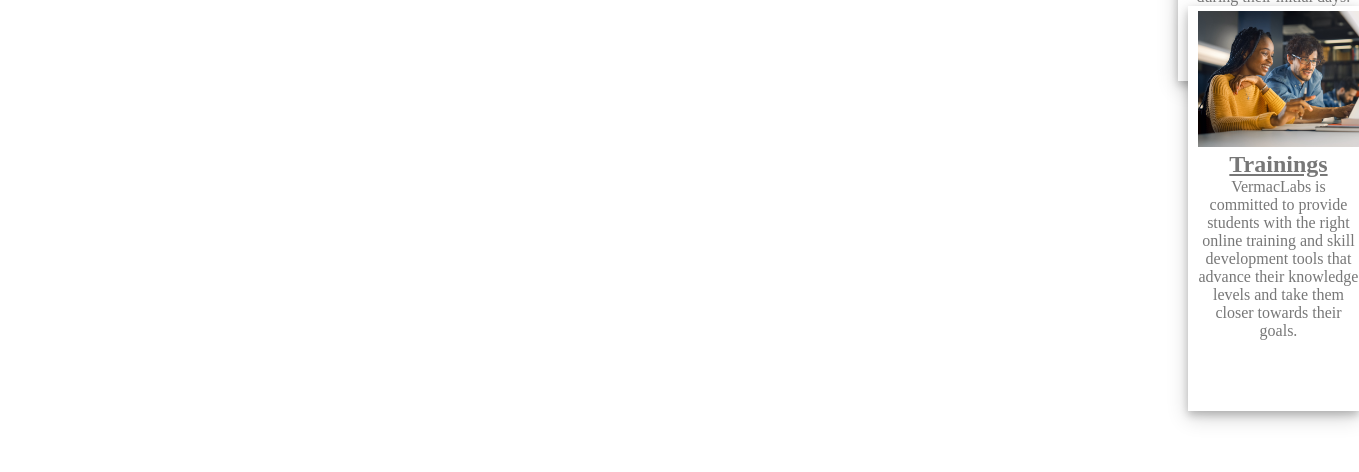
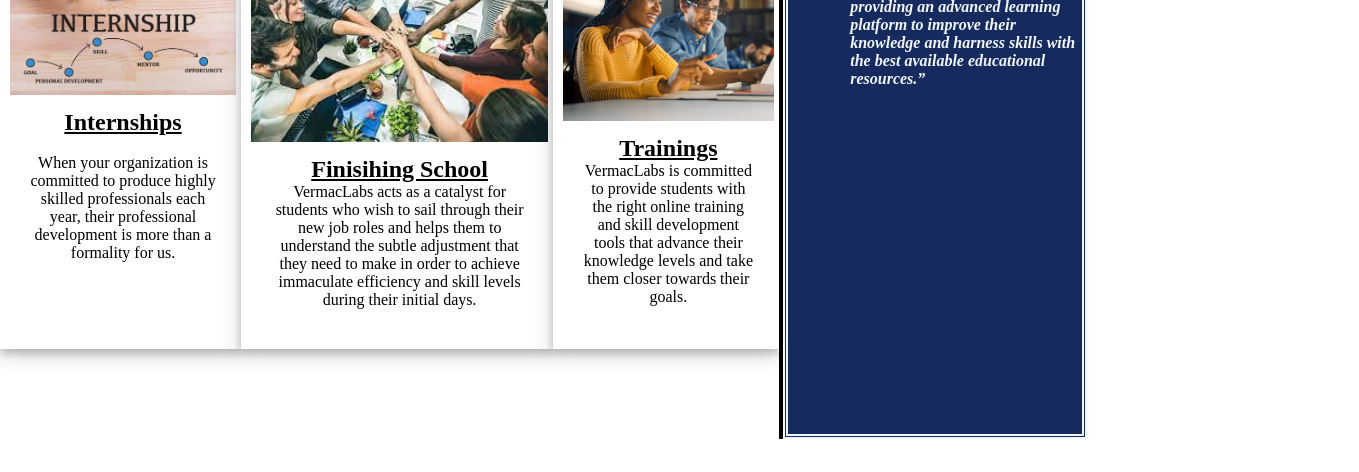
Before and after one commit to Faizxmohd/Vermaclabs, a plain HTML site: page index.html in a window 1280 px wide. Shown: the part 790-1262 px from the top of the page, 1359 px wide, since content can reach past the window. After the commit the page ends 1229 px from the top, so only its background shows below. Drawn offline with Linux system fonts and the light colour scheme.

Commit message:
Polaroids are aligned together

```diff
--- a/index.html
+++ b/index.html
@@ -1,17 +1,16 @@
 <!DOCTYPE html>
 <html lang="en">
+
 <head>
   <meta charset="UTF-8" />
   <meta http-equiv="X-UA-Compatible" content="IE=edge" />
   <meta name="viewport" content="width=device-width, initial-scale=1.0" />
   <title>Welcome to vermaclabs</title>
-    <link
-      rel="stylesheet"
-      href="https://cdnjs.cloudflare.com/ajax/libs/font-awesome/6.3.0/css/all.min.css"
-    />
+  <link rel="stylesheet" href="https://cdnjs.cloudflare.com/ajax/libs/font-awesome/6.3.0/css/all.min.css" />
   <link rel="stylesheet" href="navbar.css" />
   <link rel="stylesheet" href="styles.css">
 </head>
+
 <body>
   <nav class="navbar">
     <ul>
@@ -24,8 +23,7 @@
     <img class="logo" src="vermaclabslogo.png" alt="vermaclabslogo" />
   </nav>
   <style>
-
-      .parallax{
+    .parallax {
 
       background-image: url(work.jpeg);
       min-height: 500px;
@@ -35,10 +33,9 @@
       background-size: cover;
 
     }
-
-
   </style>
-  <div class="parallax"><h1 align="center"  ><pre>
+  <div class="parallax">
+    <pre><h1>
 
 
 
@@ -48,42 +45,89 @@
 
 
 
-  </pre></h1></div>
+  </h1></pre>
+  </div>
+  <br>
+  <br>
   <div class="Courses" align="center">
     <br>
     <br>
-      <h1>Programming Courses Online </h1>
-      <br>
-      <br>
-      <div class="polaroid">
+    <h1 align="center"><b>Programming Courses Online</b> </h1>
+    <br />
+    <br />
+  </div>
+
+  <div class="row">
+    <div class="polaroid" style="width:auto">
       <img class="img1" src="internship.jpeg" alt="5 Terre" style="width:100%">
       <div class="container">
         <h2><u>Internships</u></h2>
         <br>
-        <p>When your organization is committed to produce highly skilled professionals each year, their professional development is more than a formality for us.</p>
+        <p>When your organization is committed to produce highly skilled professionals each year, their professional
+          development is more than a formality for us.</p>
 
       </div>
+    </div>
 
-        <div class="polaroid">
+    <div class="row1">
+      <div class="polaroid1" style="width:auto">
         <img class="img2" src="work2.jpeg" alt="5 Terre" style="width:100%">
         <div class="container">
-            <h2><u>Finsihing School</u></h2>
-            <p>VermacLabs acts as a catalyst for students who wish to sail through their new job roles and helps them to understand the subtle adjustment that they need to make in order to achieve immaculate efficiency and skill levels during their initial days.</p>
+          <h2><u>Finisihing School</u></h2>
+          <p>VermacLabs acts as a catalyst for students who wish to sail through their new job roles and helps them to
+            understand the subtle adjustment that they need to make in order to achieve immaculate efficiency and skill
+            levels during their initial days.</p>
+        </div>
       </div>
 
-          <div class="polaroid">
+      <div class="row2">
+        <div class="polaroid2" style="width:auto">
           <img class="img3" src="school.jpeg" alt="5 Terre" style="width:100%">
           <div class="container">
             <h2><u>Trainings</u></h2>
-              <p>VermacLabs is committed to provide students with the right online training and skill development tools that advance their knowledge levels and take them closer towards their goals.</p>
+            <p>VermacLabs is committed to provide students with the right online training and skill development tools
+              that advance their knowledge levels and take them closer towards their goals.</p>
+          </div>
         </div>
 
 
 
 
+      </div>
+
+      <br>
+      <br>
+      <div class="parallax2"></div>
+      <style>
+        .parallax2 {
+
+          background-image: url(work3.jpeg);
+          min-height: 500px;
+          background-attachment: fixed;
+          background-position: center;
+          background-repeat: no-repeat;
+          background-size: cover;
+
+        }
+      </style>
+
+      <br>
+      <br>
+      <hr color="black">
+      <hr color="black">
+      <br>
+      <br>
+
+      <div class="Vision">
+        <h2 align="center"><i>
+            Our Vision
+          </i></h2>
+        <br>
+        <p><i>“VermacLabs aids in making education equally accessible and empowers every student by providing an
+            advanced learning platform to improve their knowledge and harness skills with the best available educational
+            resources.”</i></p>
 
       </div>
-    <br>
 
       <footer class="foot">
         <div class="footdes">
@@ -91,4 +135,5 @@
         </div>
       </footer>
 </body>
+
 </html>
--- a/styles.css
+++ b/styles.css
@@ -1,6 +1,4 @@
-body{
-    display: flex;
-}
+
 .parallax{
     font-family: 'Lucida Sans', 'Lucida Sans Regular', 'Lucida Grande', 'Lucida Sans Unicode', Geneva, Verdana, sans-serif;
     padding-bottom: 20cqb;
@@ -10,23 +8,91 @@
     padding: 50px 80px;
     text-align: justify;
     text-decoration: dashed;
+    border-color: aliceblue;
+    background-color: aliceblue;
+    border-radius: 30%;
 }
 
-.Courses{
+div.Courses{
 
     color: #777;
     background-color: white;
     text-align: center;
+    display: flex;
 
 }
+div.row{
+    display: flex;
+
+}
+
 div.polaroid{
 
-        float: left;
+
+        width: auto;
+        padding: 5px;
         padding-left: 10px;
         padding-top: 5px;
-        width: 3o vw;
+        width: 32%;
         height: 400px;
         background-color: white;
         box-shadow: 0 4px 8px 0 rgba(0, 0, 0, 0.2), 0 6px 20px 0 rgba(0, 0, 0, 0.19);
         margin-bottom: 25px;
+
+
     }
+div.row1{
+        display: flex;
+
+    }
+
+div.polaroid1{
+
+        width: auto;
+        padding: 5px;
+        padding-left: 10px;
+        padding-top: 5px;
+        width: 32%;
+        height: 400px;
+        background-color: white;
+        box-shadow: 0 4px 8px 0 rgba(0, 0, 0, 0.2), 0 6px 20px 0 rgba(0, 0, 0, 0.19);
+        margin-bottom: 25px;
+
+
+}
+div.row2{
+    display: flex;
+}
+
+div.polaroid2{
+
+    width: auto;
+    padding: 5px;
+    padding-left: 10px;
+    padding-top: 5px;
+    width: 32%;
+    height: 400px;
+    background-color: white;
+    box-shadow: 0 4px 8px 0 rgba(0, 0, 0, 0.2), 0 6px 20px 0 rgba(0, 0, 0, 0.19);
+    margin-bottom: 25px;
+
+
+}
+
+div.container {
+        text-align: center;
+        padding: 10px 20px;
+}
+
+
+.Vision{
+  display: flex;
+  transform-origin: bottom;
+    border: 5px;
+    border-style: double;
+    border-width: 100%;
+    font-weight: bolder;
+    border-color: aliceblue;
+    background-color:#071b52ee;
+    color: aliceblue;
+}
```
Also changed, not shown: work3.jpeg (added). Lines whose indentation alone changed are shown as unchanged.
